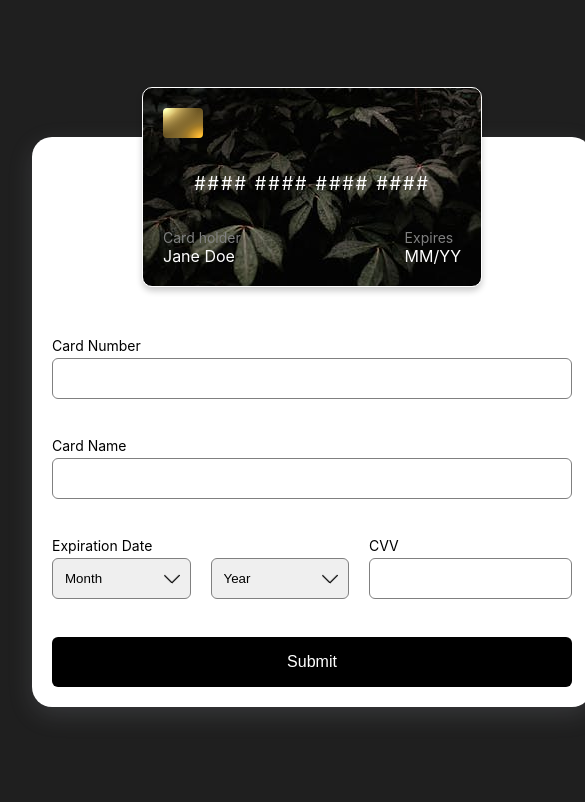
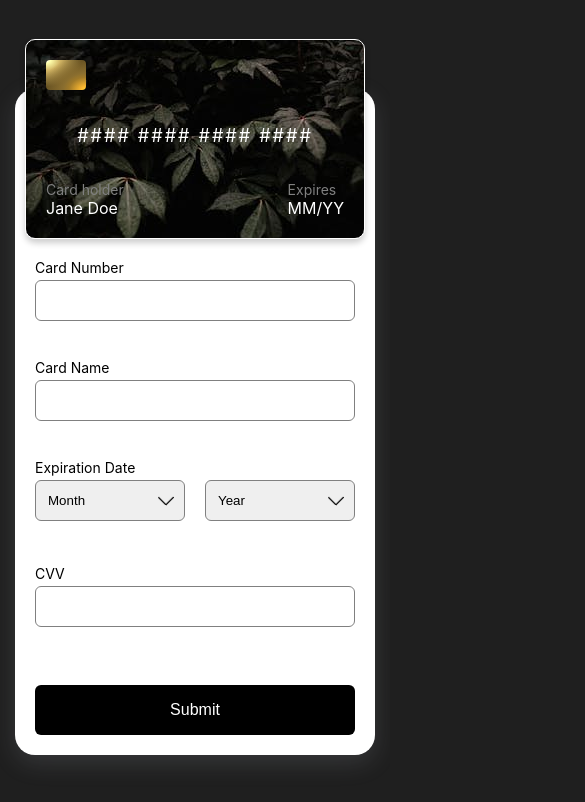
Before and after one commit to vpuke/queenslab, a React (Vite) app: page / in a window 390 px wide. Shown: the top 802 px of the page, 585 px wide, since content can reach past the window. Built offline with nearby package versions, Linux system fonts and the light colour scheme.

Commit message:
Mobile styling.

```diff
--- a/src/components/Container/Container.module.css
+++ b/src/components/Container/Container.module.css
@@ -1,8 +1,16 @@
 .container {
-  min-width: 520px;
+  min-width: 550px;
   border-radius: 20px;
   background: white;
   padding: 200px 20px 20px 20px;
   box-shadow: rgba(149, 157, 165, 0.2) 0px 8px 24px;
   position: relative;
 }
+
+@media (max-width: 768px) {
+  .container {
+    width: 100%;
+    min-width: 320px;
+    padding: 170px 20px 20px 20px;
+  }
+}
--- a/src/components/Form/Form.module.css
+++ b/src/components/Form/Form.module.css
@@ -8,6 +8,12 @@
   display: flex;
   gap: 20px;
   justify-content: space-between;
+  margin-bottom: 20px;
+}
+@media (max-width: 768px) {
+  .columns {
+    flex-direction: column;
+  }
 }
 
 .submitButton {
--- a/src/index.css
+++ b/src/index.css
@@ -8,12 +8,17 @@
   padding: 2rem;
   text-align: center;
 }
+@media (max-width: 768px) {
+  #root {
+    padding: 0;
+    display: flex;
+  }
+}
 
 body {
   margin: 0;
   display: flex;
   place-items: center;
-  min-width: 320px;
   min-height: 100vh;
   background: #1f1f1f;
 }
```
